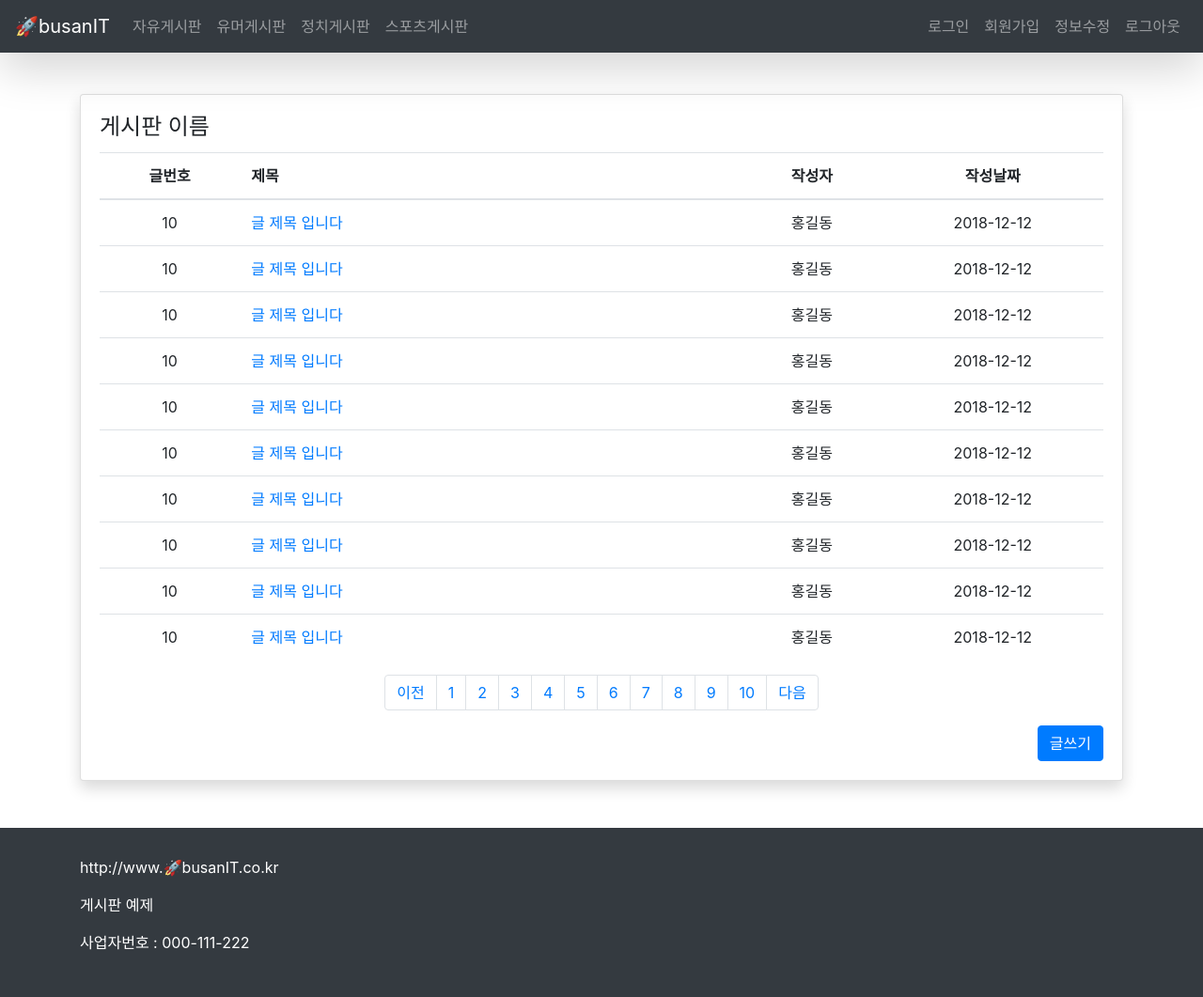
After one commit to sudale/java_study, a Java web app: page /board/main in a window 1280 px wide. The commit adds this page. Shown: the whole page at 94% size. Run offline with Spring Boot 4, a stand-in JSP engine, Linux system fonts and the light colour scheme; the project's own start-up code is not run, and a stand-in starts its controllers and pages; some of the project's set-up classes (security, data sources, template engines, error pages and the like) are left out, and stand-ins take their place.

Commit message:
미니프로잭트만드는중

```diff
--- a/MiniProject/WebContent/WEB-INF/properties/db.properties
+++ b/MiniProject/WebContent/WEB-INF/properties/db.properties
@@ -1,4 +1,4 @@
 db.classname = oracle.jdbc.OracleDriver
 db.url = jdbc:oracle:thin:@localhost:1521:xe
 db.username = scott
-db.password = 2130
+db.password = 1234
--- /dev/null
+++ b/MiniProject/WebContent/WEB-INF/views/board/main.jsp
@@ -0,0 +1,164 @@
+<%@ page language="java" contentType="text/html; charset=UTF-8"
+    pageEncoding="UTF-8"%>
+<%@ taglib prefix="c" uri="http://java.sun.com/jsp/jstl/core" %>
+<c:set var='root' value="${pageContext.request.contextPath }/"/>
+<!DOCTYPE html>
+<html>
+  <head>
+    <meta charset="UTF-8" />
+    <meta name="viewport" content="width=device-width, initial-scale=1" />
+    <title>미니 프로젝트</title>
+    <!-- Bootstrap CDN -->
+    <link
+      rel="stylesheet"
+      href="https://maxcdn.bootstrapcdn.com/bootstrap/4.1.0/css/bootstrap.min.css"
+    />
+    <script src="https://ajax.googleapis.com/ajax/libs/jquery/3.3.1/jquery.min.js"></script>
+    <script src="https://cdnjs.cloudflare.com/ajax/libs/popper.js/1.14.0/umd/popper.min.js"></script>
+    <script src="https://maxcdn.bootstrapcdn.com/bootstrap/4.1.0/js/bootstrap.min.js"></script>
+  </head>
+  <body>
+	<!-- 상단 메뉴부분 -->
+	<c:import url="/WEB-INF/views/include/menu.jsp" />
+
+    <!-- 게시글 리스트 -->
+    <div class="container" style="margin-top: 100px">
+      <div class="card shadow">
+        <div class="card-body">
+          <h4 class="card-title">게시판 이름</h4>
+          <table class="table table-hover" id="board_list">
+            <thead>
+              <tr>
+                <th class="text-center d-none d-md-table-cell">글번호</th>
+                <th class="w-50">제목</th>
+                <th class="text-center d-none d-md-table-cell">작성자</th>
+                <th class="text-center d-none d-md-table-cell">작성날짜</th>
+              </tr>
+            </thead>
+            <tbody>
+              <tr>
+                <td class="text-center d-none d-md-table-cell">10</td>
+                <td><a href="board_read.html">글 제목 입니다</a></td>
+                <td class="text-center d-none d-md-table-cell">홍길동</td>
+                <td class="text-center d-none d-md-table-cell">2018-12-12</td>
+              </tr>
+              <tr>
+                <td class="text-center d-none d-md-table-cell">10</td>
+                <td><a href="board_read.html">글 제목 입니다</a></td>
+                <td class="text-center d-none d-md-table-cell">홍길동</td>
+                <td class="text-center d-none d-md-table-cell">2018-12-12</td>
+              </tr>
+              <tr>
+                <td class="text-center d-none d-md-table-cell">10</td>
+                <td><a href="board_read.html">글 제목 입니다</a></td>
+                <td class="text-center d-none d-md-table-cell">홍길동</td>
+                <td class="text-center d-none d-md-table-cell">2018-12-12</td>
+              </tr>
+              <tr>
+                <td class="text-center d-none d-md-table-cell">10</td>
+                <td><a href="board_read.html">글 제목 입니다</a></td>
+                <td class="text-center d-none d-md-table-cell">홍길동</td>
+                <td class="text-center d-none d-md-table-cell">2018-12-12</td>
+              </tr>
+              <tr>
+                <td class="text-center d-none d-md-table-cell">10</td>
+                <td><a href="board_read.html">글 제목 입니다</a></td>
+                <td class="text-center d-none d-md-table-cell">홍길동</td>
+                <td class="text-center d-none d-md-table-cell">2018-12-12</td>
+              </tr>
+              <tr>
+                <td class="text-center d-none d-md-table-cell">10</td>
+                <td><a href="board_read.html">글 제목 입니다</a></td>
+                <td class="text-center d-none d-md-table-cell">홍길동</td>
+                <td class="text-center d-none d-md-table-cell">2018-12-12</td>
+              </tr>
+              <tr>
+                <td class="text-center d-none d-md-table-cell">10</td>
+                <td><a href="board_read.html">글 제목 입니다</a></td>
+                <td class="text-center d-none d-md-table-cell">홍길동</td>
+                <td class="text-center d-none d-md-table-cell">2018-12-12</td>
+              </tr>
+              <tr>
+                <td class="text-center d-none d-md-table-cell">10</td>
+                <td><a href="board_read.html">글 제목 입니다</a></td>
+                <td class="text-center d-none d-md-table-cell">홍길동</td>
+                <td class="text-center d-none d-md-table-cell">2018-12-12</td>
+              </tr>
+              <tr>
+                <td class="text-center d-none d-md-table-cell">10</td>
+                <td><a href="board_read.html">글 제목 입니다</a></td>
+                <td class="text-center d-none d-md-table-cell">홍길동</td>
+                <td class="text-center d-none d-md-table-cell">2018-12-12</td>
+              </tr>
+              <tr>
+                <td class="text-center d-none d-md-table-cell">10</td>
+                <td><a href="board_read.html">글 제목 입니다</a></td>
+                <td class="text-center d-none d-md-table-cell">홍길동</td>
+                <td class="text-center d-none d-md-table-cell">2018-12-12</td>
+              </tr>
+            </tbody>
+          </table>
+
+          <div class="d-none d-md-block">
+            <ul class="pagination justify-content-center">
+              <li class="page-item">
+                <a href="#" class="page-link">이전</a>
+              </li>
+              <li class="page-item">
+                <a href="#" class="page-link">1</a>
+              </li>
+              <li class="page-item">
+                <a href="#" class="page-link">2</a>
+              </li>
+              <li class="page-item">
+                <a href="#" class="page-link">3</a>
+              </li>
+              <li class="page-item">
+                <a href="#" class="page-link">4</a>
+              </li>
+              <li class="page-item">
+                <a href="#" class="page-link">5</a>
+              </li>
+              <li class="page-item">
+                <a href="#" class="page-link">6</a>
+              </li>
+              <li class="page-item">
+                <a href="#" class="page-link">7</a>
+              </li>
+              <li class="page-item">
+                <a href="#" class="page-link">8</a>
+              </li>
+              <li class="page-item">
+                <a href="#" class="page-link">9</a>
+              </li>
+              <li class="page-item">
+                <a href="#" class="page-link">10</a>
+              </li>
+              <li class="page-item">
+                <a href="#" class="page-link">다음</a>
+              </li>
+            </ul>
+          </div>
+
+          <div class="d-block d-md-none">
+            <ul class="pagination justify-content-center">
+              <li class="page-item">
+                <a href="#" class="page-link">이전</a>
+              </li>
+              <li class="page-item">
+                <a href="#" class="page-link">다음</a>
+              </li>
+            </ul>
+          </div>
+
+          <div class="text-right">
+            <a href="board_write.html" class="btn btn-primary">글쓰기</a>
+          </div>
+        </div>
+      </div>
+    </div>
+
+	<!-- 하단 푸터부분 -->
+	<c:import url="/WEB-INF/views/include/footer.jsp" />
+  </body>
+</html>
--- /dev/null
+++ b/MiniProject/WebContent/WEB-INF/views/include/footer.jsp
@@ -0,0 +1,13 @@
+<%@ page language="java" contentType="text/html; charset=UTF-8"
+    pageEncoding="UTF-8"%>
+<%@ taglib prefix="c" uri="http://java.sun.com/jsp/jstl/core" %>
+    <div
+      class="container-fluid bg-dark text-white"
+      style="margin-top: 50px; padding-top: 30px; padding-bottom: 30px"
+    >
+      <div class="container">
+        <p>http://www.🚀busanIT.co.kr</p>
+        <p>게시판 예제</p>
+        <p>사업자번호 : 000-111-222</p>
+      </div>
+    </div>
--- /dev/null
+++ b/MiniProject/WebContent/WEB-INF/views/include/menu.jsp
@@ -0,0 +1,42 @@
+<%@ page language="java" contentType="text/html; charset=UTF-8"
+    pageEncoding="UTF-8"%>
+<%@ taglib prefix="c" uri="http://java.sun.com/jsp/jstl/core" %>
+<c:set var='root' value="${pageContext.request.contextPath }/"/>
+    <!-- 상단 메뉴 부분 -->
+    <nav class="navbar navbar-expand-md bg-dark navbar-dark fixed-top shadow-lg">
+      <a class="navbar-brand" href="${root }">🚀busanIT</a>
+      <button class="navbar-toggler" type="button" data-toggle="collapse" data-target="#navMenu">
+        <span class="navbar-toggler-icon"></span>
+      </button>
+      <div class="collapse navbar-collapse" id="navMenu">
+        <ul class="navbar-nav">
+          <li class="nav-item">
+            <a href="${root }board/main" class="nav-link">자유게시판</a>
+          </li>
+          <li class="nav-item">
+            <a href="${root }board/main" class="nav-link">유머게시판</a>
+          </li>
+          <li class="nav-item">
+            <a href="${root }board/main" class="nav-link">정치게시판</a>
+          </li>
+          <li class="nav-item">
+            <a href="${root }board/main" class="nav-link">스포츠게시판</a>
+          </li>
+        </ul>
+
+        <ul class="navbar-nav ml-auto">
+          <li class="nav-item">
+            <a href="login.html" class="nav-link">로그인</a>
+          </li>
+          <li class="nav-item">
+            <a href="join.html" class="nav-link">회원가입</a>
+          </li>
+          <li class="nav-item">
+            <a href="modify_user.html" class="nav-link">정보수정</a>
+          </li>
+          <li class="nav-item">
+            <a href="index.html" class="nav-link">로그아웃</a>
+          </li>
+        </ul>
+      </div>
+    </nav>
--- a/MiniProject/pom.xml
+++ b/MiniProject/pom.xml
@@ -75,7 +75,7 @@
 			<artifactId>hibernate-validator</artifactId>
 			<version>6.2.0.Final</version>
 		</dependency>
-		<!-- spring-jdbc -->
+				<!-- spring-jdbc -->
 		<dependency>
 			<groupId>org.springframework</groupId>
 			<artifactId>spring-jdbc</artifactId>
@@ -111,6 +111,5 @@
 			<artifactId>mybatis-spring</artifactId>
 			<version>2.0.7</version>
 		</dependency>
-
 	</dependencies>
 </project>
--- a/MiniProject/src/com/demo/config/ServletAppContext.java
+++ b/MiniProject/src/com/demo/config/ServletAppContext.java
@@ -65,7 +65,7 @@ public class ServletAppContext implements WebMvcConfigurer {
 
 	// 쿼리문과 접속 관리하는 객체
 	@Bean
-	public SqlSessionFactory factory(BasicDataSource source) throws Exception {
+	public SqlSessionFactory factory(BasicDataSource source) throws Exception{
 		SqlSessionFactoryBean factoryBean = new SqlSessionFactoryBean();
 		factoryBean.setDataSource(source);
 		SqlSessionFactory factory = factoryBean.getObject();
@@ -74,7 +74,7 @@ public class ServletAppContext implements WebMvcConfigurer {
 
 	// 쿼리문 실행을 위한 객체
 	@Bean
-	public MapperFactoryBean<MapperInterface> test_mapper(SqlSessionFactory factory) throws Exception {
+	public MapperFactoryBean<MapperInterface> test_mapper(SqlSessionFactory factory) throws Exception{
 		MapperFactoryBean<MapperInterface> factoryBean = new MapperFactoryBean<MapperInterface>(MapperInterface.class);
 		factoryBean.setSqlSessionFactory(factory);
 		return factoryBean;
--- /dev/null
+++ b/MiniProject/src/com/demo/controller/BoardController.java
@@ -0,0 +1,16 @@
+package com.demo.controller;
+
+import org.springframework.stereotype.Controller;
+import org.springframework.web.bind.annotation.GetMapping;
+import org.springframework.web.bind.annotation.RequestMapping;
+
+@Controller
+@RequestMapping("/board")
+public class BoardController {
+
+	@GetMapping("/main")
+	public String main() {
+		return "board/main";
+	}
+
+}
--- a/MiniProject/src/com/demo/mapper/MapperInterface.java
+++ b/MiniProject/src/com/demo/mapper/MapperInterface.java
@@ -2,9 +2,10 @@ package com.demo.mapper;
 
 import org.apache.ibatis.annotations.Insert;
 
-import beans.DataBean;
+import com.demo.beans.DataBean;
 
 public interface MapperInterface {
+
 	@Insert("insert into spring_mvc_table values(#{data1}, #{data2}, #{data3})")
 	void insert_data(DataBean dataBean);
 }
```
Also changed, not shown: MiniProject/WebContent/WEB-INF/views/index.jsp (+12 -51 lines), MiniProject/src/com/demo/beans/DataBean.java (added, +30 -0 lines), MiniProject/src/com/demo/controller/TestController.java (deleted, +0 -28 lines), 8 other files.
